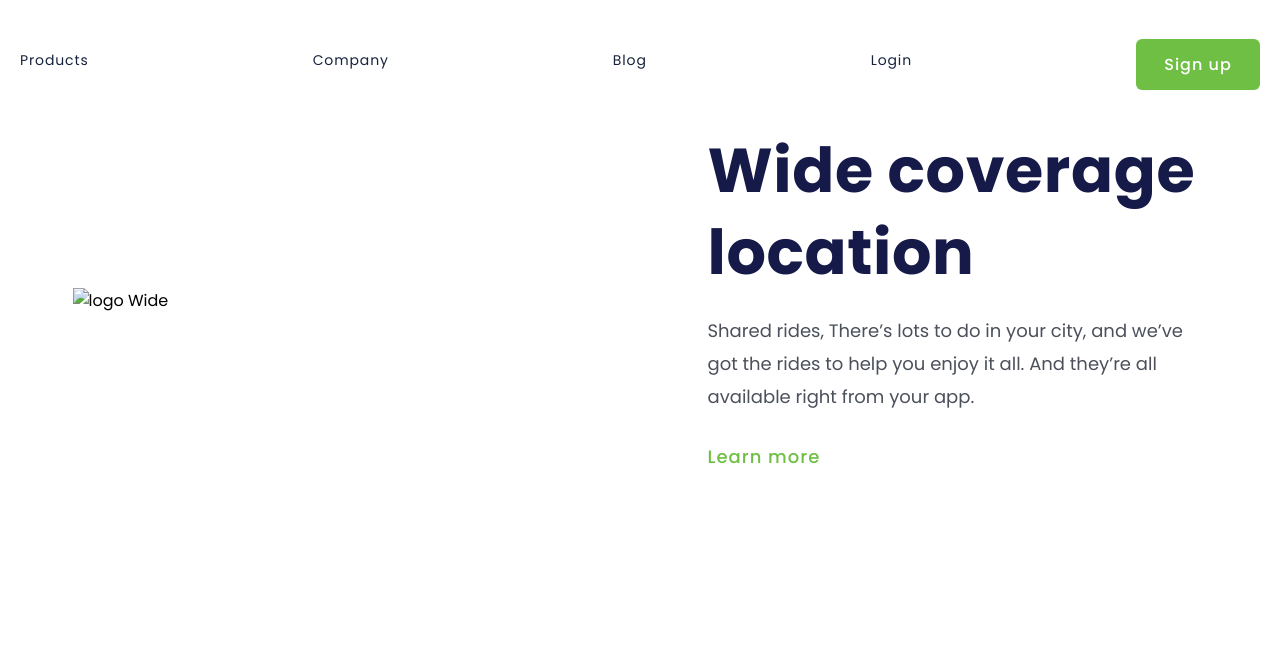
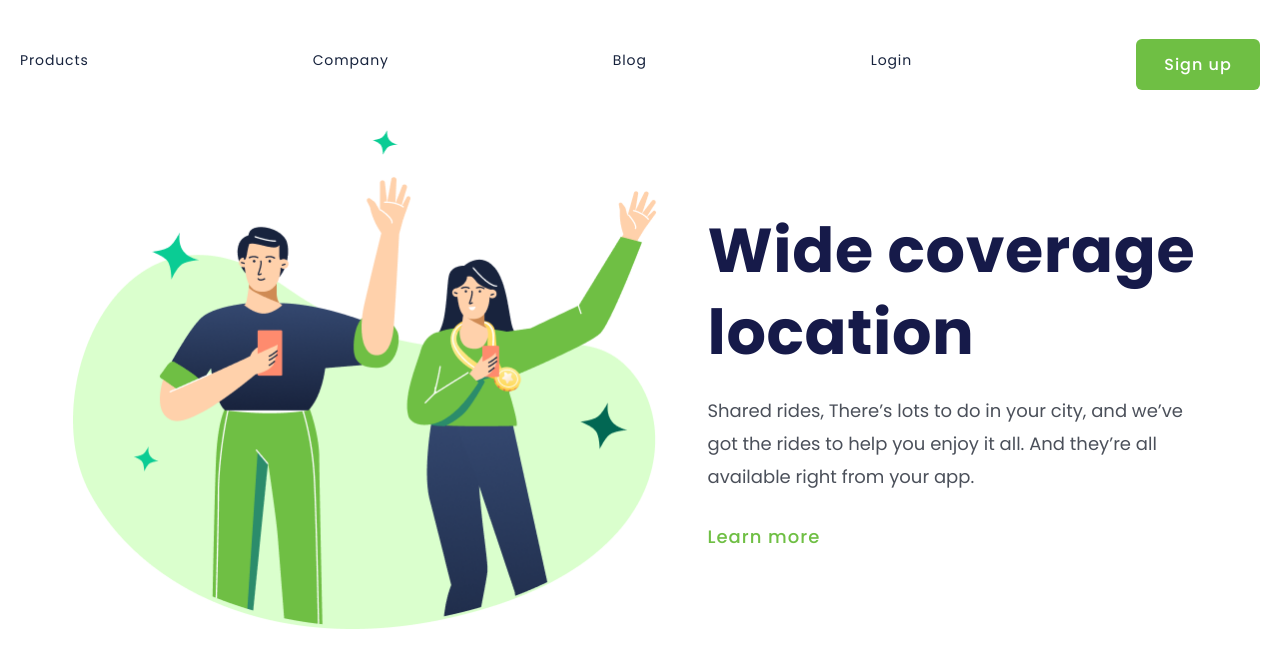
Before and after one commit to vitorandrade222/wide-coverage, a plain HTML site: page index.html in a window 1280 px wide. Drawn offline with Linux system fonts and the light colour scheme.

Commit message:
mudança no html

```diff
--- a/index.html
+++ b/index.html
@@ -22,7 +22,7 @@
         <button class="button">Sign up</button>
     </header>
     <main>
-        <img src="/assets/person.png" alt="logo Wide" class="logo">
+        <img src="/img/person.png" alt="logo Wide" class="logo">
         <section>
             <h1>Wide coverage location</h1>
             <p>Shared rides, There’s lots to do in your city, and we’ve got the rides to help you enjoy it all. And
```
